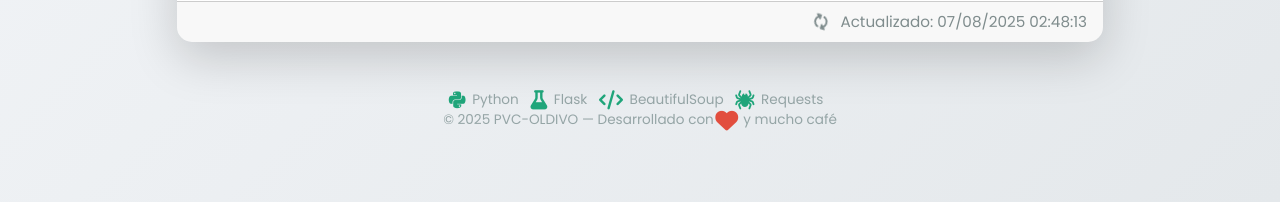
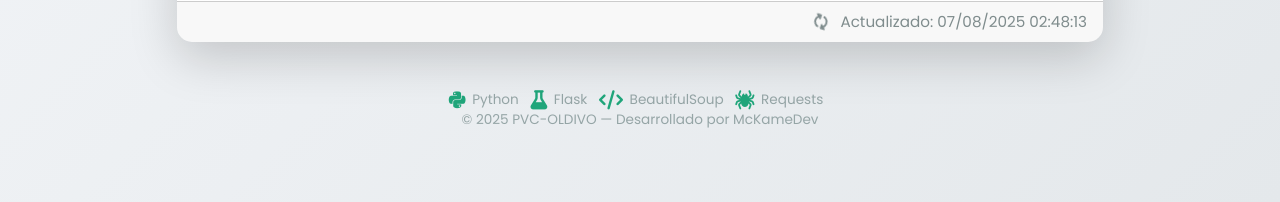
Before and after one commit to MckameDev/PVC-OLDIVO, a Flask app: page / in a window 1280 px wide. Shown: the part 800-1002 px from the top of the page. Run offline with Flask 3, Linux system fonts and the light colour scheme; data that the repository does not hold is empty.

Commit message:
Update index.html

```diff
--- a/templates/index.html
+++ b/templates/index.html
@@ -132,7 +132,7 @@
                     <span class="me-2"><i class="fas fa-code"></i> BeautifulSoup</span>
                     <span class="me-2"><i class="fas fa-spider"></i> Requests</span>
                     <br>
-                    <span>© 2025 PVC-OLDIVO — Desarrollado con <i class="fas fa-heart pulse"></i> y mucho café</span>
+                    <span>© 2025 PVC-OLDIVO — Desarrollado por McKameDev</span>
                 </div>
             </div>
         </div>
@@ -143,14 +143,12 @@
     <!-- AOS Animation Library -->
     <script src="https://unpkg.com/aos@2.3.1/dist/aos.js"></script>
     <script>
-        // Inicializar AOS
         AOS.init({
             duration: 800,
             easing: 'ease-in-out',
             once: true
         });
 
-        // Persistencia de tema claro/oscuro con localStorage
         document.addEventListener('DOMContentLoaded', function() {
             const themeToggle = document.getElementById('theme-toggle');
             const switchBall = document.getElementById('switch-ball');
@@ -158,7 +156,6 @@
             const iconMoon = document.getElementById('icon-moon');
             let darkMode = false;
 
-            // Leer preferencia guardada
             const savedTheme = localStorage.getItem('theme');
             if (savedTheme === 'dark') {
                 darkMode = true;
@@ -204,7 +201,6 @@
             });
         });
 
-        // Simulación de carga para el preloader
         document.addEventListener('DOMContentLoaded', function() {
             const preloader = document.getElementById('preloader');
             const progressBarFill = document.querySelector('.progress-bar-fill');
```
